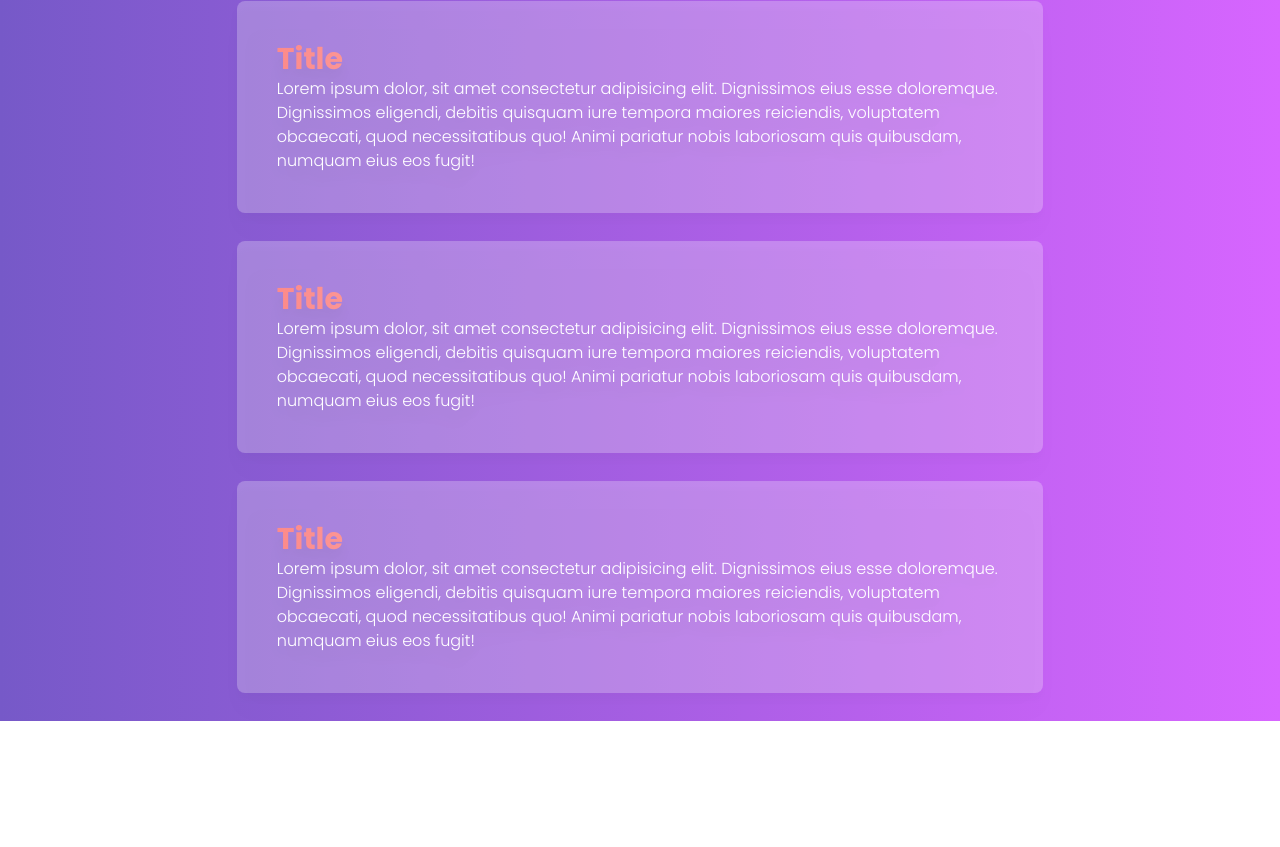
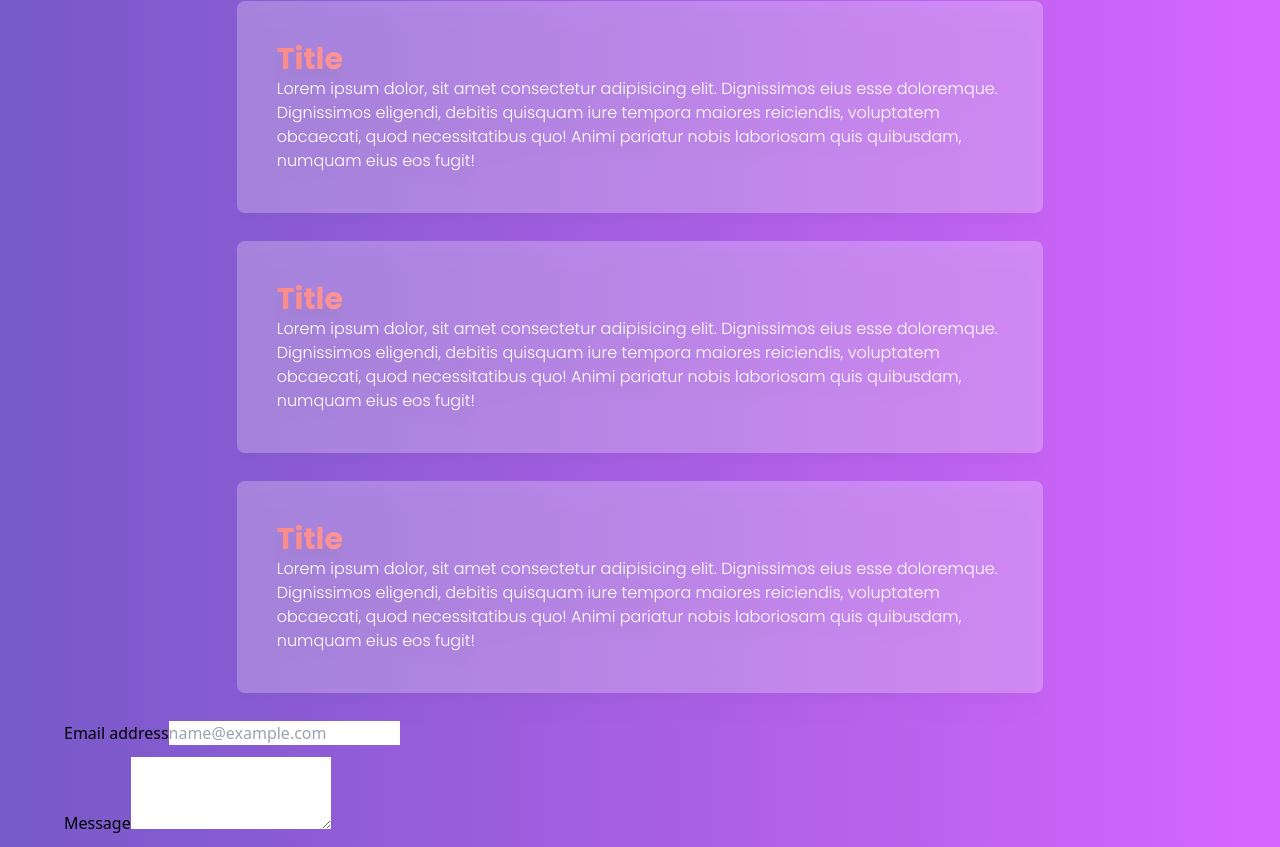
Before and after one commit to legit-programmer/Portfolio, a React (Vite) app: page / in a window 1280 px wide. Shown: the part 1108-1955 px from the top of the page. Before the commit the page ends 1829 px from the top, so only its background shows below. Built offline with nearby package versions, Linux system fonts and the light colour scheme.

Commit message:
early commit(form)

```diff
--- a/src/App.tsx
+++ b/src/App.tsx
@@ -2,6 +2,7 @@ import About from "./components/About";
 import Projects from "./components/Projects";
 import "./App.css";
 import Home from "./components/Home";
+import Contact from "./components/Contact";
 
 function App() {
     return (
@@ -9,6 +10,7 @@ function App() {
             <Home />
             <About />
             <Projects />
+            <Contact/>
         </>
     );
 }
--- a/src/components/Contact.tsx
+++ b/src/components/Contact.tsx
@@ -1,10 +1,39 @@
-import React from "react";
-
 const Contact = () => {
     return (
-        <div className="form">
-
-        </div>
+        <>
+            <h1></h1>
+            <div className="w-full flex">
+                <div className="">
+                    <div className="mb-3 ">
+                        <label
+                            htmlFor="exampleFormControlInput1"
+                            className="form-label"
+                        >
+                            Email address
+                        </label>
+                        <input
+                            type="email"
+                            className="form-control"
+                            id="exampleFormControlInput1"
+                            placeholder="name@example.com"
+                        />
+                    </div>
+                    <div className="mb-3">
+                        <label
+                            htmlFor="exampleFormControlTextarea1"
+                            className="form-label"
+                        >
+                            Message
+                        </label>
+                        <textarea
+                            className="form-control"
+                            id="exampleFormControlTextarea1"
+                            rows={3}
+                        ></textarea>
+                    </div>
+                </div>
+            </div>
+        </>
     );
 };
 
```
